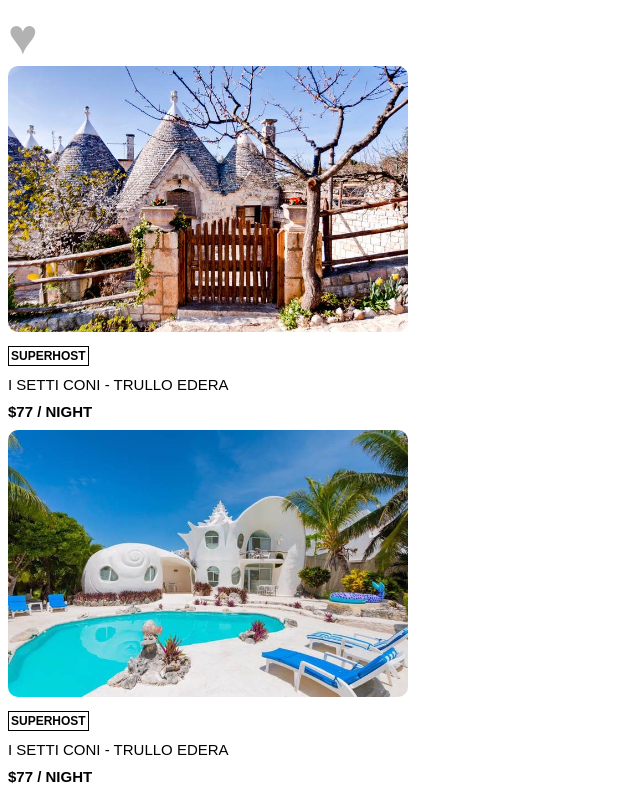
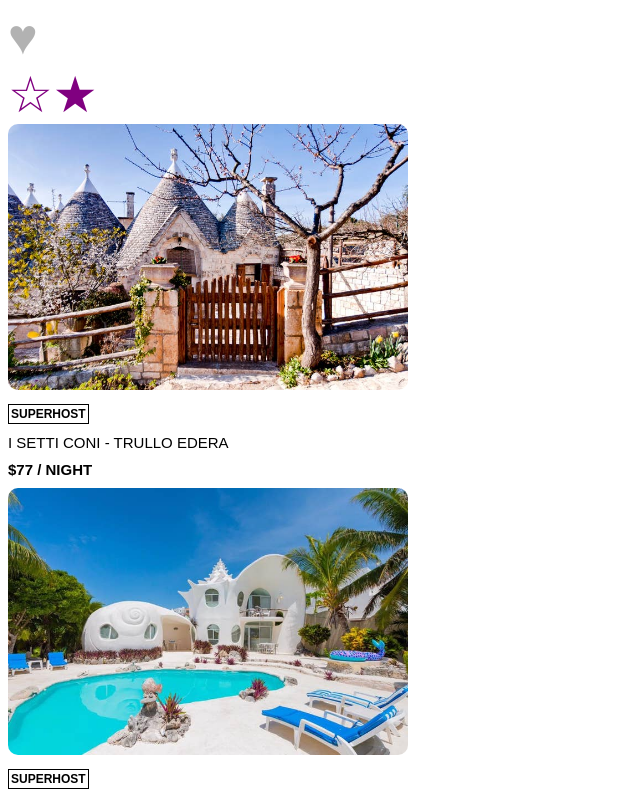
Before and after one commit to donnywarren/AIBBNB, a plain HTML site: page index.html in a window 1280 px wide. Shown: the top 792 px of the page, without its empty margins (0-640 px from the left). Drawn offline with Linux system fonts and the light colour scheme.

Commit message:
added stars

```diff
--- a/CSS/style.css
+++ b/CSS/style.css
@@ -36,3 +36,8 @@ font-weight: bold;
   font-size: 50px;
   color: rgba(0,0,0,0.3);
 }
+
+.star  {
+  font-size: 50px;
+  color: purple;
+}
--- a/index.html
+++ b/index.html
@@ -7,6 +7,8 @@
   </head>
   <body>
     <p class="heart">&hearts;</p>
+    <p class="star">&star;&starf;</p>
+
     <div class="card">
       <img src="images/1.jpg" alt="">
       <p class="small-text bold-text text-with-border">SUPERHOST</p>
```
